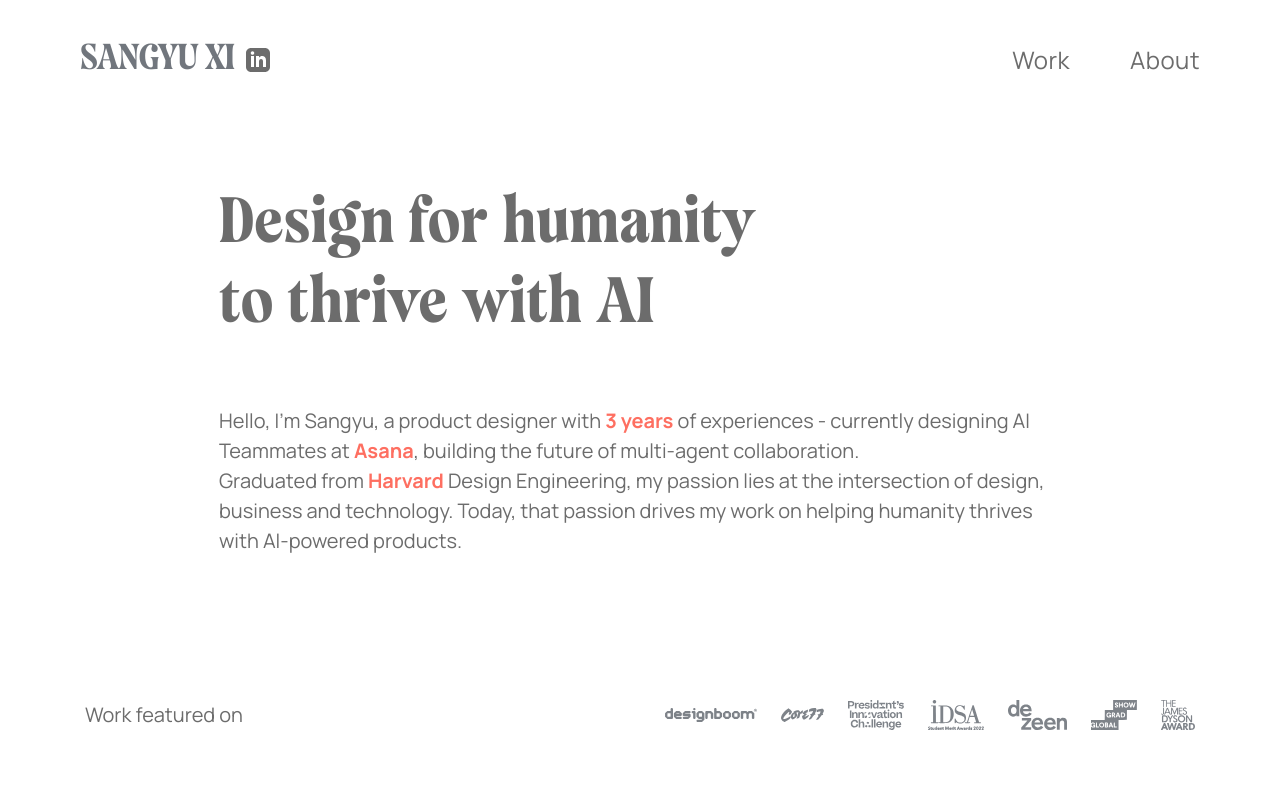
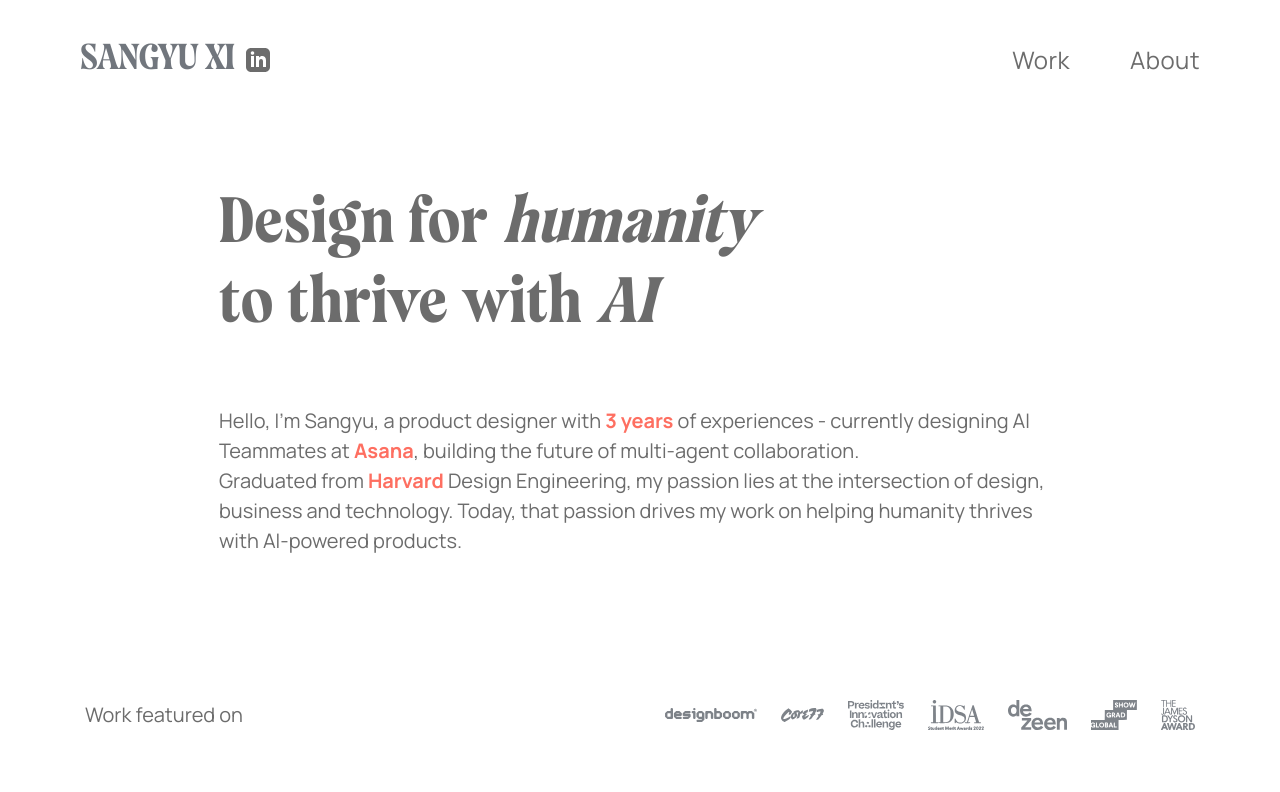
Before and after one commit to sekimataki/portfolio, a Next.js app: page / in a window 1280 px wide. Shown: the top 792 px of the page. Built offline with nearby package versions, Linux system fonts and the light colour scheme.

Commit message:
Your descriptive message here

```diff
--- a/app/page.tsx
+++ b/app/page.tsx
@@ -109,7 +109,7 @@ export default function Home() {
         {/* Hero — top inset ~40px via header pt-10; headline starts ~186px from viewport (reference) */}
         <section className="mx-auto flex max-w-[842px] flex-col items-start gap-10 pt-[112px] sm:pt-[140px] md:gap-[60px] md:pt-[186px]">
           <h2 className="font-mazeani text-[36px] font-normal leading-tight text-[#6c6c6c] sm:text-[48px] md:max-w-[562px] md:text-[64px]">
-            Design for humanity to thrive with AI
+            Design for <span className="italic">humanity</span> to thrive with <span className="italic">AI</span>
           </h2>
           <div className="flex w-full flex-col font-manrope text-base font-normal leading-normal text-[#6c6c6c] sm:text-lg md:text-xl">
             <p>
```
